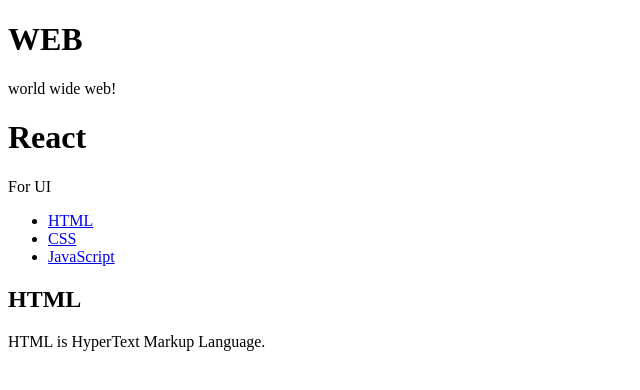
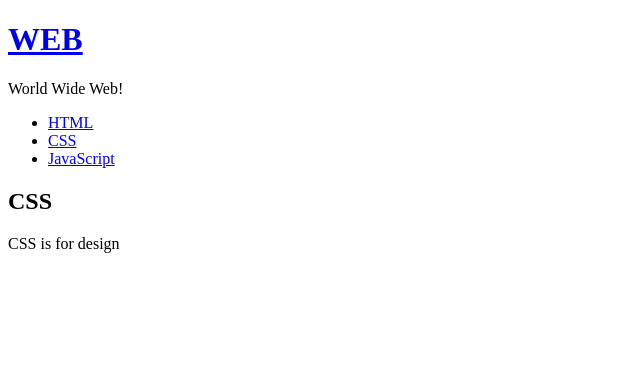
Before and after one commit to hypark1/ReactJSClass, a React (Create React App) app: page / in a window 1280 px wide. Shown: the top 390 px of the page, without its empty margins (0-640 px from the left). Built offline with nearby package versions, Linux system fonts and the light colour scheme.

Commit message:
add state, event

```diff
--- a/src/App.js
+++ b/src/App.js
@@ -4,16 +4,53 @@ import Content from './components/Content';
 import Subject from './components/Subject';
 import './App.css';
 
+class App extends Component {
+  constructor (props) {
+    super(props);
+    this.state = {
+      mode: 'read',
+      selected_content_id: 2,
+      subject: {title: 'WEB', sub: 'World Wide Web!'},
+      welcome: {title: 'Welcom', desc: 'Hello, React!!'},
+      contents: [
+        {id: 1, title: 'HTML', desc: 'HTML id for information'},
+        {id: 2, title: 'CSS', desc: 'CSS is for design'},
+        {id: 3, title: 'JavaScript', desc: 'JavaScript is for interactive'},
+      ]
+    }
+  }
+  render() {
+    var _title, _desc = null;
+    if(this.state.mode === 'welcome') {
+      _title = this.state.welcome.title;
+      _desc = this.state.welcome.desc;
+    } else if(this.state.mode === 'read') {
+      var i = 0;
+      while(i < this.state.contents.length) {
+        var data = this.state.contents[i];
+        if (data.id === this.state.selected_content_id) {
+          _title = data.title;
+          _desc = data.desc;
+          break;
+        }
+        i = i + 1;
+      }
 
-
-class App extends Component {
-  render() {
+    }
     return (
       <div className="App">
-        <Subject title="WEB" sub="world wide web!"></Subject>
-        <Subject title="React" sub="For UI"></Subject>
-        <TOC></TOC>
-        <Content title="HTML" desc="HTML is HyperText Markup Language."></Content>
+        <Subject
+        title={this.state.subject.title}
+        sub={this.state.subject.sub}
+        onChangePage={function(){
+          this.setState({mode: 'welcome'});
+        }.bind(this)}></Subject>
+        <TOC
+        data={this.state.contents}
+        onChangePage={function(id){
+          this.setState({mode: 'read', selected_content_id: Number(id)});
+        }.bind(this)}></TOC>
+        <Content title={_title} desc={_desc}></Content>
       </div>
     );
   }
--- a/src/components/Subject.js
+++ b/src/components/Subject.js
@@ -4,7 +4,10 @@ class Subject extends Component {
     render() {
       return (
         <header>
-          <h1>{this.props.title}</h1>
+          <h1><a href="/" onClick={function(e){
+              e.preventDefault();
+              this.props.onChangePage();
+          }.bind(this)}>{this.props.title}</a></h1>
           {this.props.sub}
         </header>
       );
--- a/src/components/TOC.js
+++ b/src/components/TOC.js
@@ -2,12 +2,29 @@ import React, { Component } from 'react';
 
 class TOC extends Component {
     render() {
+      var lists = []
+      var data = this.props.data
+      var i = 0;
+      while(i < data.length){
+          lists.push(
+            <li key={data[i].id}>
+                <a
+                    href={"content/"+data[i].id}
+                    data-id={data[i].id}
+                    onClick={function(id, e){
+                        e.preventDefault();
+                        this.props.onChangePage(e.target.dataset.id);
+                    }.bind(this, data[i].id)}
+                >{data[i].title}
+                </a>
+            </li>
+            );
+          i = i + 1;
+      }
       return (
         <nav>
             <ul>
-                <li><a href="1.html">HTML</a></li>
-                <li><a href="2.html">CSS</a></li>
-                <li><a href="3.html">JavaScript</a></li>
+                {lists}
             </ul>
         </nav>
       )
```
